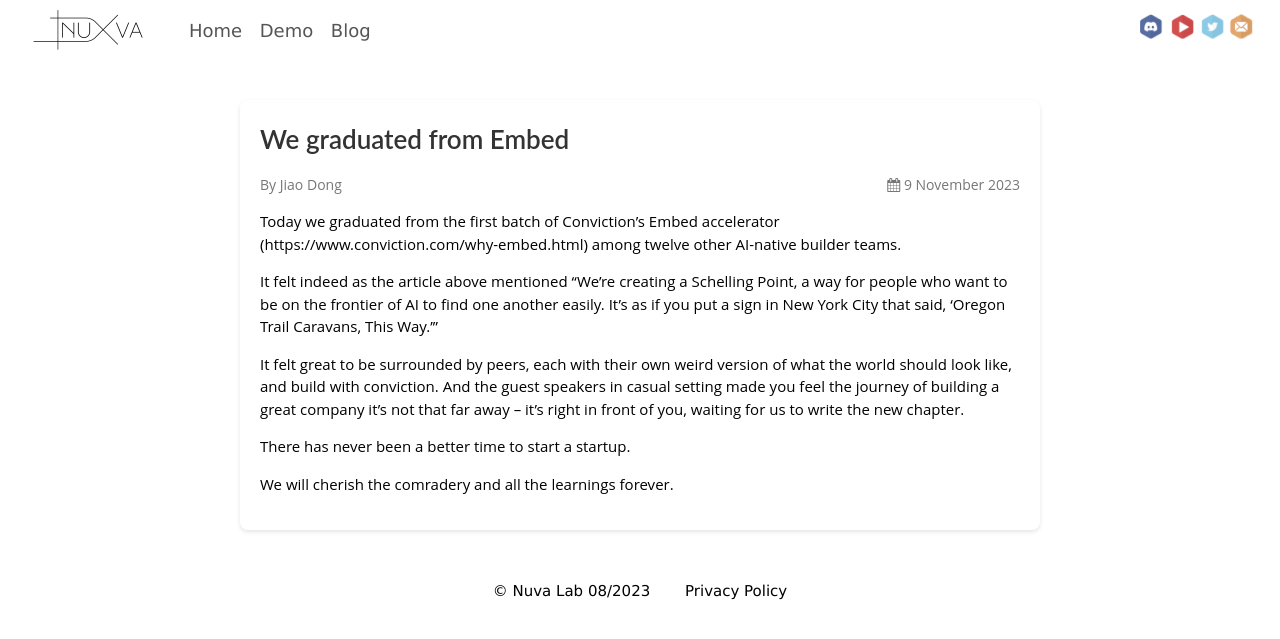
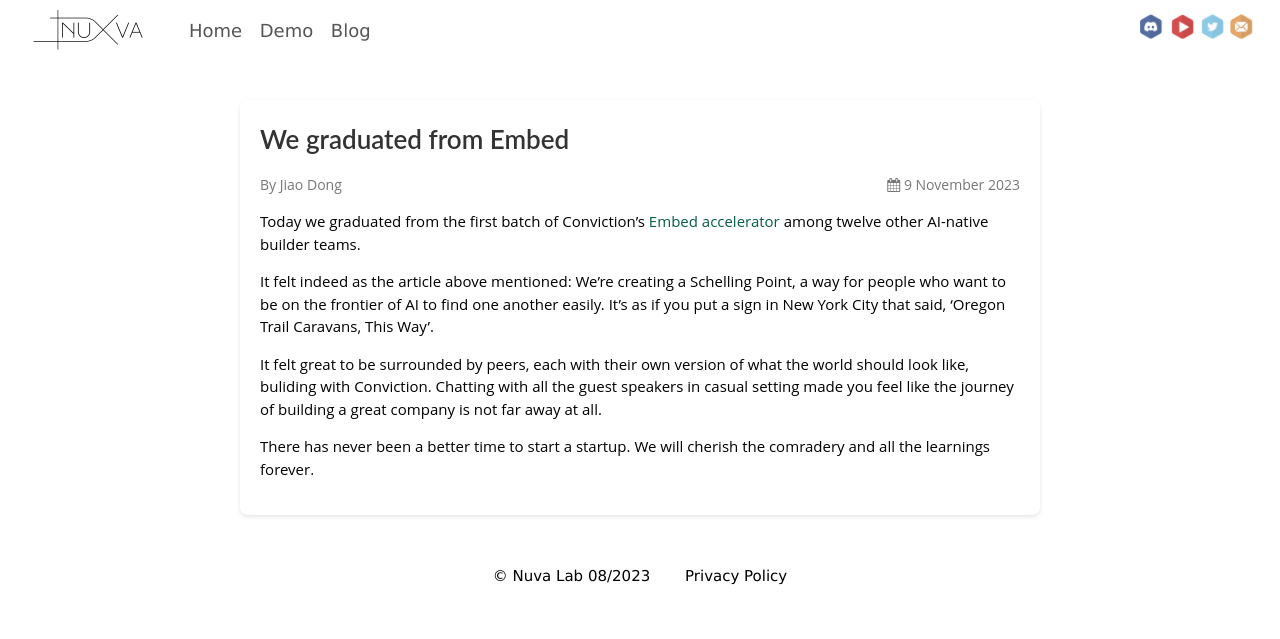
Before and after one commit to Nuva-Lab/Nuva-Lab.github.io, a Jekyll site: the page built from _posts/2023-11-09-embed.md, in a window 1280 px wide. Shown: the top 639 px of the page. Built offline with Jekyll 4.4.1, drawn with Linux system fonts in a browser that asks for light colours.

Commit message:
polish the wording of embed post a little bit

```diff
--- a/_posts/2023-11-09-embed.md
+++ b/_posts/2023-11-09-embed.md
@@ -7,12 +7,10 @@ author: "Jiao Dong"
 excerpt_separator: <!--excerpt-->
 ---
 
-Today we graduated from the first batch of Conviction's Embed accelerator (https://www.conviction.com/why-embed.html) among twelve other AI-native builder teams.
+Today we graduated from the first batch of Conviction's [Embed accelerator](https://www.conviction.com/why-embed.html) among twelve other AI-native builder teams.
 
-It felt indeed as the article above mentioned "We're creating a Schelling Point, a way for people who want to be on the frontier of AI to find one another easily. It's as if you put a sign in New York City that said, 'Oregon Trail Caravans, This Way.'"
+It felt indeed as the article above mentioned: We're creating a Schelling Point, a way for people who want to be on the frontier of AI to find one another easily. It's as if you put a sign in New York City that said, 'Oregon Trail Caravans, This Way'.
 
-It felt great to be surrounded by peers, each with their own weird version of what the world should look like, and build with conviction. And the guest speakers in casual setting made you feel the journey of building a great company it's not that far away -- it's right in front of you, waiting for us to write the new chapter.
+It felt great to be surrounded by peers, each with their own version of what the world should look like, buliding with Conviction. Chatting with all the guest speakers in casual setting made you feel like the journey of building a great company is not far away at all.
 
-There has never been a better time to start a startup.
-
-We will cherish the comradery and all the learnings forever.
+There has never been a better time to start a startup. We will cherish the comradery and all the learnings forever.
```
